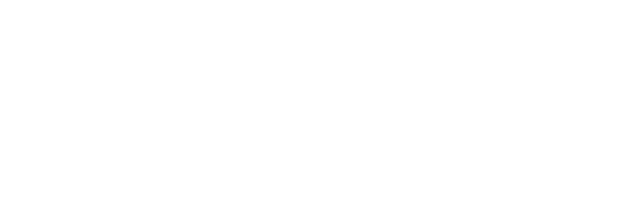
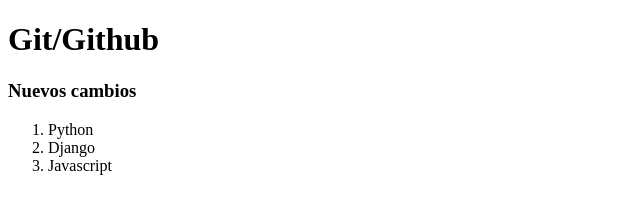
Before and after one commit to Alrac15/ejemploClase, a plain HTML site: page index.html in a window 1280 px wide. Shown: the whole page, without its empty margins (0-640 px from the left). Drawn offline with Linux system fonts and the light colour scheme.

Commit message:
segundo commit del repo

```diff
--- a/index.html
+++ b/index.html
@@ -3,4 +3,13 @@
     <head>
         <title>Bienvenidos a Git</title>
     </head>
+    <body>
+        <h1>Git/Github</h1>
+        <h3>Nuevos cambios</h3>
+        <ol>
+            <li>Python</li>
+            <li>Django</li>
+            <li>Javascript</li>
+        </ol>
+    </body>
 </html>
```
